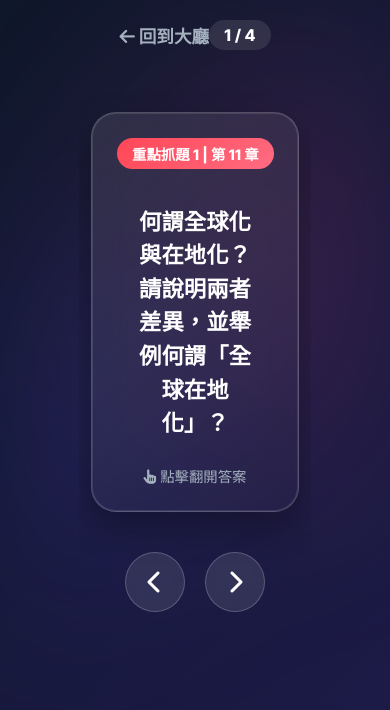
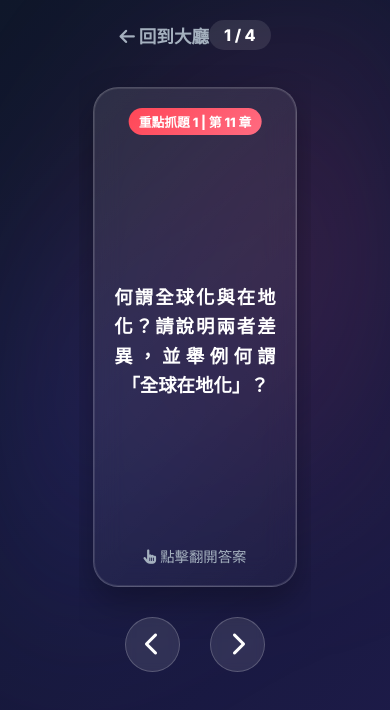
Before and after one commit to m0904103/gender-health-study-app, a website: page flashcards.html in a window 390 px wide. Drawn offline with Linux system fonts and the light colour scheme.

Commit message:
Fix mobile CSS for flashcards.html

```diff
--- a/flashcards.html
+++ b/flashcards.html
@@ -71,11 +71,11 @@
         }
 
         .scene {
-            width: 90%;
+            width: 85%;
             max-width: 600px;
             height: 450px;
             perspective: 1500px;
-            margin-top: 5vh;
+            margin-top: 2vh;
         }
 
         .card {
@@ -97,7 +97,7 @@
             height: 100%;
             backface-visibility: hidden;
             border-radius: 25px;
-            padding: 40px;
+            padding: 70px 30px 60px 30px;
             box-sizing: border-box;
             display: flex;
             flex-direction: column;
@@ -130,39 +130,47 @@
             font-size: 0.9rem;
             font-weight: 800;
             position: absolute;
-            top: 25px;
-            left: 25px;
+            top: 20px;
+            left: 50%;
+            transform: translateX(-50%);
+            width: max-content;
+            max-width: 90%;
         }
 
         .question-text {
             color: #fff;
-            font-size: 1.8rem;
-            font-weight: 800;
-            line-height: 1.5;
-            margin-top: 20px;
+            font-size: 1.4rem;
+            font-weight: 700;
+            line-height: 1.6;
+            margin: 0;
+            word-break: break-word;
         }
 
         .tap-hint {
             color: #a4b0be;
             font-size: 0.9rem;
             position: absolute;
-            bottom: 25px;
+            bottom: 20px;
+            left: 50%;
+            transform: translateX(-50%);
+            width: max-content;
             animation: bounce 2s infinite;
         }
         @keyframes bounce {
-            0%, 20%, 50%, 80%, 100% {transform: translateY(0);}
-            40% {transform: translateY(-10px);}
-            60% {transform: translateY(-5px);}
+            0%, 20%, 50%, 80%, 100% {transform: translate(-50%, 0);}
+            40% {transform: translate(-50%, -10px);}
+            60% {transform: translate(-50%, -5px);}
         }
 
         .back-title {
             color: #2ed573;
-            font-size: 1.4rem;
+            font-size: 1.2rem;
             font-weight: 800;
-            margin-bottom: 20px;
+            margin-bottom: 15px;
             border-bottom: 2px solid rgba(46, 213, 115, 0.3);
             padding-bottom: 10px;
             width: 100%;
+            text-align: center;
         }
 
         .keyword-list {
@@ -174,16 +182,19 @@
 
         .keyword-list li {
             color: #fff;
-            font-size: 1.2rem;
-            margin-bottom: 15px;
+            font-size: 1.1rem;
+            margin-bottom: 12px;
             display: flex;
-            align-items: center;
+            align-items: flex-start;
+            text-align: left;
+            line-height: 1.4;
         }
 
         .keyword-list li i {
             color: #ffa502;
-            margin-right: 15px;
-            font-size: 1.1rem;
+            margin-right: 12px;
+            font-size: 1rem;
+            margin-top: 3px;
         }
 
         .keyword-highlight {
@@ -197,8 +208,8 @@
 
         .controls {
             display: flex;
-            gap: 20px;
-            margin-top: 40px;
+            gap: 30px;
+            margin-top: 30px;
             z-index: 10;
         }
 
@@ -206,8 +217,8 @@
             background: rgba(255,255,255,0.1);
             border: 1px solid rgba(255,255,255,0.2);
             color: white;
-            width: 60px;
-            height: 60px;
+            width: 55px;
+            height: 55px;
             border-radius: 50%;
             display: flex;
             justify-content: center;
@@ -226,9 +237,25 @@
 
         /* 響應式 */
         @media (max-width: 600px) {
-            .scene { height: 400px; }
-            .question-text { font-size: 1.4rem; }
-            .keyword-list li { font-size: 1.05rem; }
+            .scene {
+                height: 500px;
+                width: 88%;
+            }
+            .card-face {
+                padding: 60px 20px 50px 20px;
+            }
+            .question-text {
+                font-size: 1.15rem;
+                text-align: justify;
+                text-align-last: center;
+            }
+            .keyword-list li {
+                font-size: 0.95rem;
+            }
+            .tag {
+                font-size: 0.8rem;
+                padding: 4px 10px;
+            }
         }
     </style>
 </head>
```
